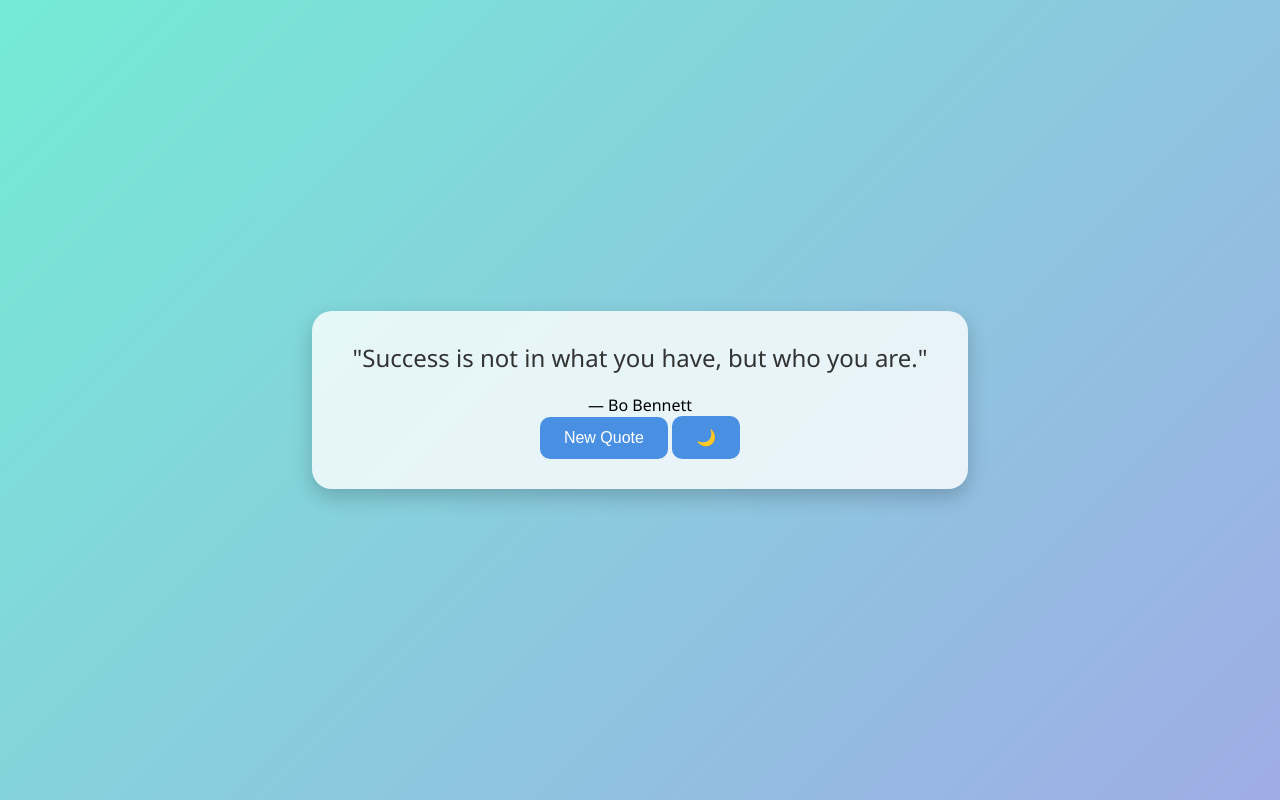
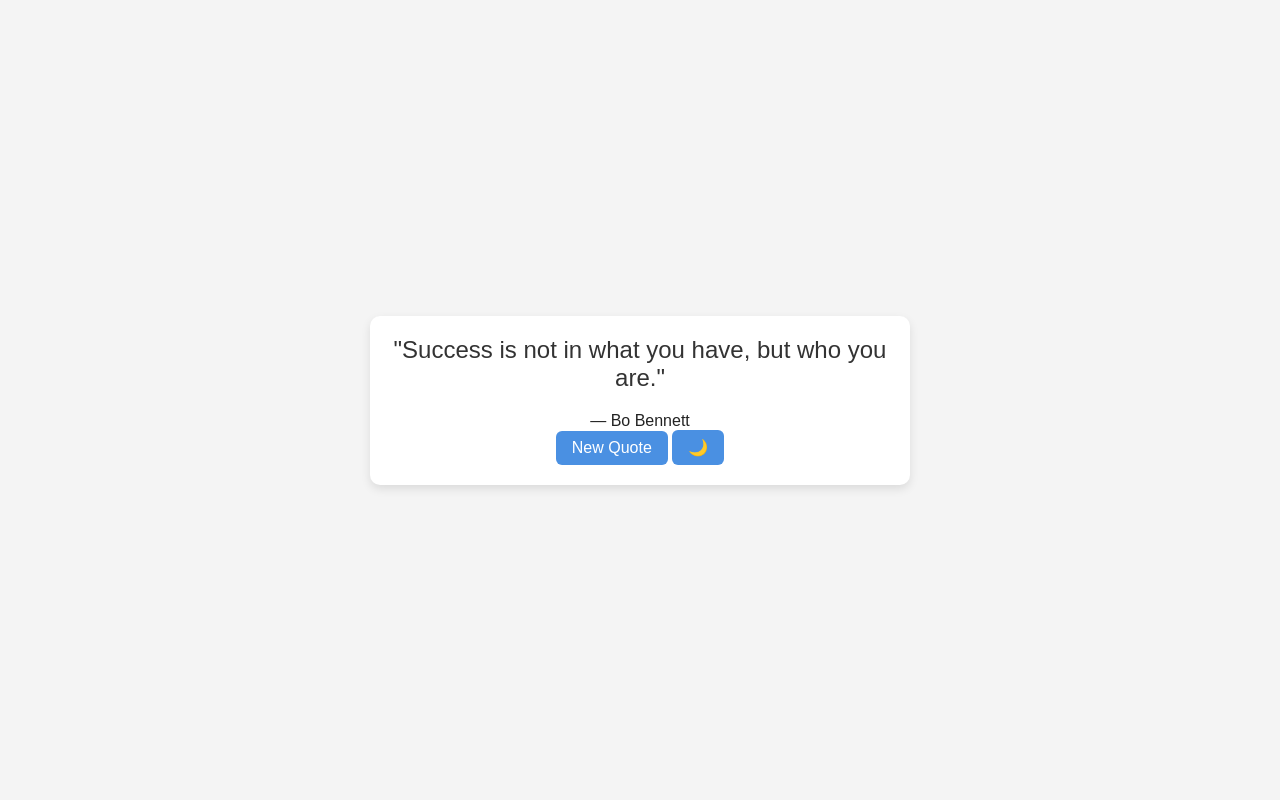
Before and after one commit to AryanRanjan123/Quote-Generator, a plain HTML site: page index.html in a window 1280 px wide. Drawn offline with Linux system fonts and the light colour scheme.

Commit message:
Update style.css

```diff
--- a/style.css
+++ b/style.css
@@ -39,3 +39,43 @@ button:hover {
   opacity: 0;
   transition: opacity 0.5s ease-in-out;
 }
+/* Default (light mode) */
+body {
+  background: #f4f4f4;
+  color: #222;
+  font-family: Arial, sans-serif;
+  transition: background 0.3s ease, color 0.3s ease;
+}
+
+.quote-box {
+  background: #ffffff;
+  padding: 20px;
+  border-radius: 10px;
+  max-width: 500px;
+  margin: 100px auto;
+  box-shadow: 0 4px 10px rgba(0,0,0,0.1);
+}
+
+/* Buttons */
+button {
+  padding: 8px 16px;
+  border: none;
+  border-radius: 6px;
+  cursor: pointer;
+}
+
+/* 🌙 Dark mode */
+body.dark-mode {
+  background: #121212;
+  color: #f5f5f5;
+}
+
+body.dark-mode .quote-box {
+  background: #1f1f1f;
+  box-shadow: 0 4px 10px rgba(0,0,0,0.4);
+}
+
+body.dark-mode button {
+  background: #333;
+  color: #f5f5f5;
+}
```
